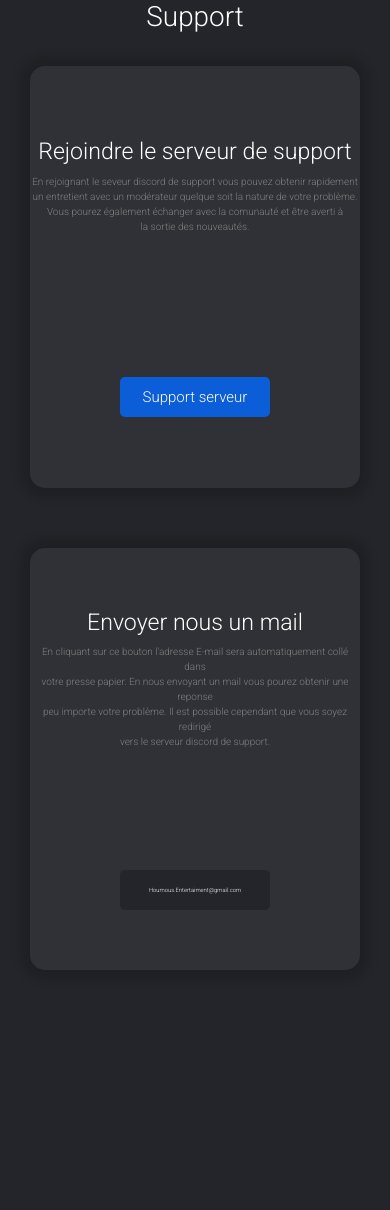
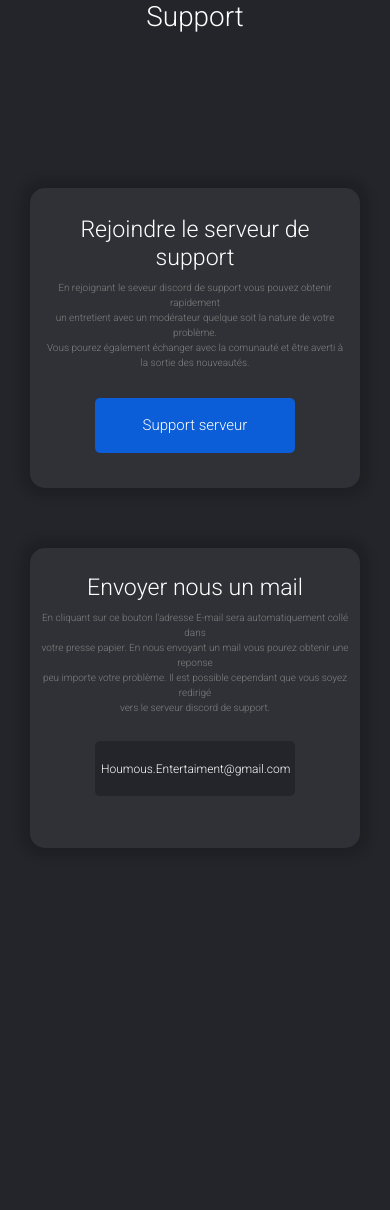
Before and after one commit to Maison-hub/LaneV1, a PHP site: page /support.html in a window 390 px wide. Shown: the part 116-1326 px from the top of the page. Run offline with PHP 8.4, Linux system fonts and the light colour scheme.

Commit message:
mise a jour taille mobile

```diff
--- a/css/css_support.css
+++ b/css/css_support.css
@@ -17,6 +17,27 @@ html {
     scroll-behavior: smooth;
     font-family: 'Roboto', sans-serif;
  }
+
+ /* width */
+::-webkit-scrollbar {
+  width: 10px;
+}
+
+/* Track */
+::-webkit-scrollbar-track {
+  background: #24252A;
+}
+
+/* Handle */
+::-webkit-scrollbar-thumb {
+  background: #18191C;
+  border-radius: 5px;
+}
+
+/* Handle on hover */
+::-webkit-scrollbar-thumb:hover {
+  background: #131416;
+}
 
  a:link {
   text-decoration:none;
@@ -45,6 +66,7 @@ html {
   background-color: #2F3136;
   flex: 100%;
   height: 30vh;
+  min-height: none;
   box-shadow: 0px 0px 10px 10px rgba(0, 0, 0, 0.15);
   -moz-box-shadow: 0px 0px 10px 10px rgba(0, 0, 0, 0.15);
   -webkit-box-shadow: 0px 0px 10px 10px rgba(0, 0, 0, 0.15);
@@ -54,17 +76,17 @@ html {
 @media screen and (max-width: 395px){
   .flex-item-on, .flex-item-under{
     height: 50vh;
+    max-height: 300px;
   }
   .flex-container{
     margin-top: calc(50vh + 33px)
   }
 }
 
-
-
 .flex-item-on div {
-  margin: auto;
-  font-size: max(2vw, 20px)
+  margin: auto ;
+  font-size: max(2vw, 20px);
+  padding: 10px;
 }
 
 .flex-item-on p {
@@ -79,11 +101,16 @@ html {
   display: flex;
   width: 30vw;
   height: 5vw;
-  min-width: 150px;
-  min-height: 40px;
+  min-width: 200px;
+  min-height: 55px;
   background-color: #0B5ED7;
   border-radius: 5px;
   transition: all .5s ;
+}
+@media screen and (max-width: 395px){
+  .btn-sup-serv{
+    margin: 0px auto auto auto;
+  }
 }
 
 .btn-sup-serv p {
@@ -111,21 +138,21 @@ html {
 
 #container{
   width: 30vw;
-     height: 5vw;
-     min-width: 150px;
-     min-height: 40px;
+  height: 5vw;
+  min-width: 200px;
+  min-height: 55px;
   margin:auto;
  }
 
  .btn-copy {
      position: absolute;
      z-index: 2;
-     margin: auto;
+     margin: 0;
      display: flex;
      width: 30vw;
      height: 5vw;
-     min-width: 150px;
-     min-height: 40px;
+     min-width: 200px;
+      min-height: 55px;
      background-color:#24252A;
      color: grey;
      border-radius: 5px;
@@ -133,8 +160,14 @@ html {
      transition: all .7s;
   }
 
+  @media screen and (max-width: 395px){
+    #container{
+      margin: 0px auto auto auto;
+    }
+  }
+
   .btn-copy p {
-    font-size: 1.5vw;
+    font-size: 60%;
     margin: auto;
     text-decoration: none;
    color: white;
```
Also changed, not shown: css/css_fonctionnalites.css (+22 -1 lines), css/css_index.css (+4 -4 lines).
